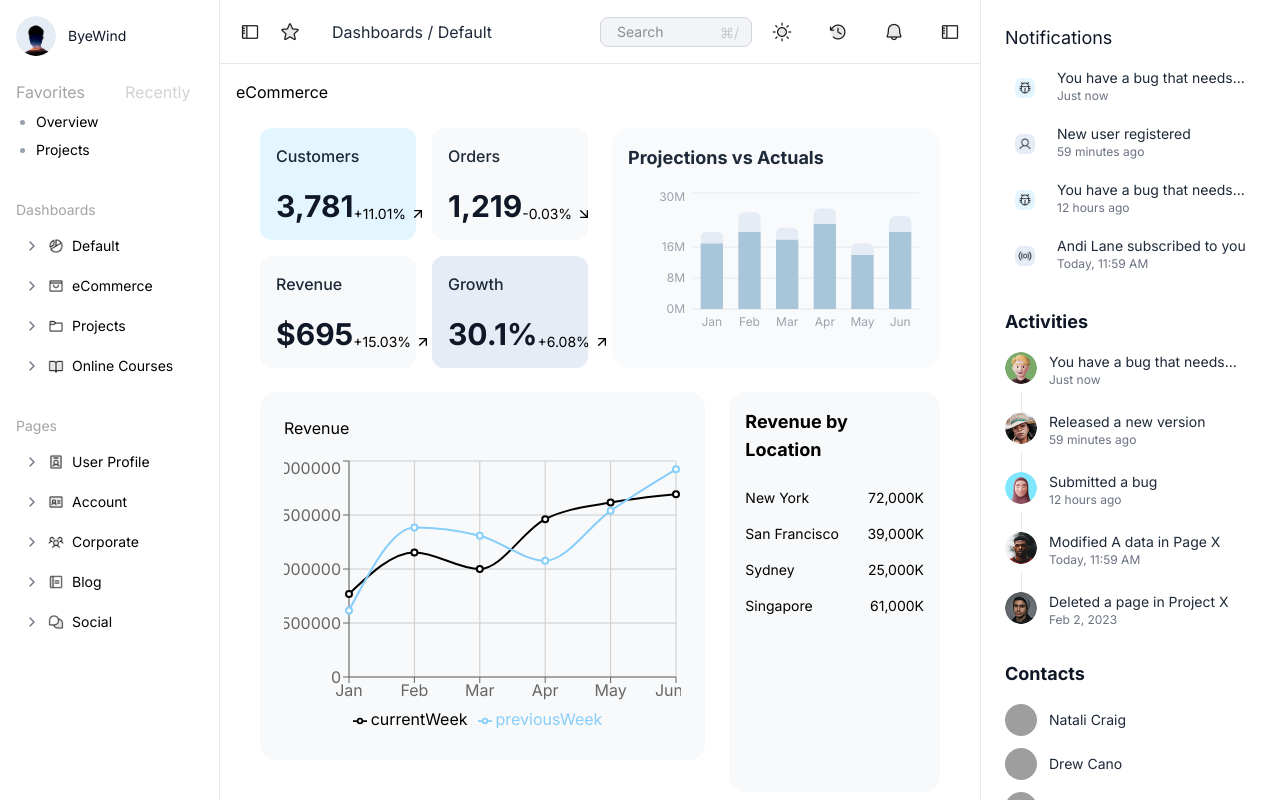
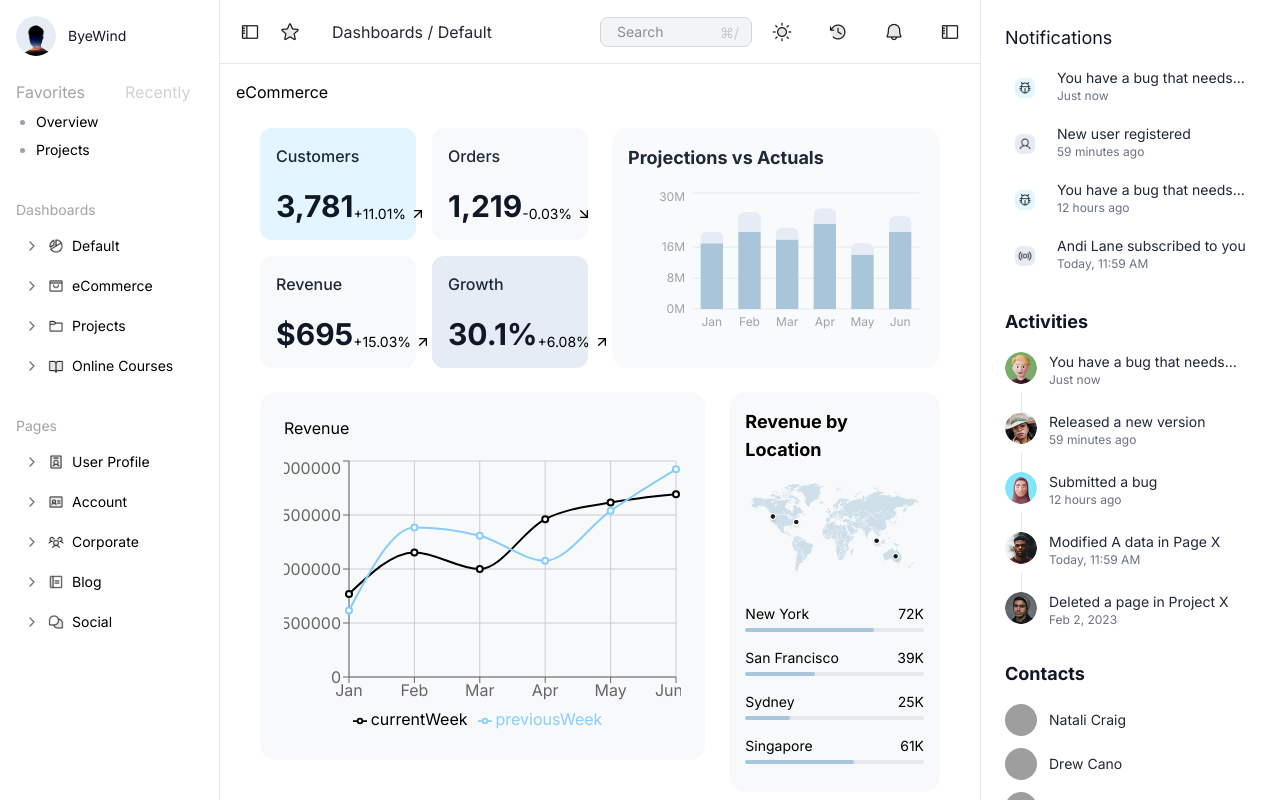
Before and after one commit to sagarsingh1646/Dashboard_Dev_handoff, a React (Vite) app: page /home in a window 1280 px wide. Shown: the top 800 px of the page. Built offline with nearby package versions, Linux system fonts and the light colour scheme; grey boxes are pictures that could not be loaded.

Commit message:
RightBar Toggle functionality added

```diff
--- a/src/App.jsx
+++ b/src/App.jsx
@@ -5,8 +5,10 @@ import OrderList from "./components/layout/orderList";
 import TopBar from "./components/layout/TopBar";
 import { User } from "./data/userData";
 import RightSidebar from "./components/layout/RightSideBar"
+import { useSelector } from "react-redux";
 
 function App() {
+const isOpen = useSelector((state) => state.rightSidebar.isOpen);
   return (
     <Router>
       <div className="flex">
@@ -32,7 +34,9 @@ function App() {
         </div>
 
         {/* Right Sidebar */}
-        <RightSidebar />
+        {isOpen?
+        <RightSidebar/> : <></>
+        }
       </div>
     </Router>
   );
--- a/src/components/dashboard/RevenueByLocationCard.jsx
+++ b/src/components/dashboard/RevenueByLocationCard.jsx
@@ -1,15 +1,50 @@
+import { useSelector } from "react-redux";
+// Light Icons
+import WorldMap from "../../assets/eCommerceAssets/WorldMap.png";
+// Dark Icons
+import WorldMapDark from "../../assets/eCommerceAssetsDark/WorldMapDark.png";
+
 const RevenueByLocationCard = ({ data }) => {
+  const darkMode = useSelector((state) => state.theme.darkMode);
+
+  // Find the maximum value to calculate percentage
+  const maxValue = 100;
+
   return (
-    <div className="bg-[#F7F9FB] h-100 w-70 dark:bg-[#272727] p-4 rounded-2xl ">
-      <h2 className="text-lg font-semibold mb-4 dark:text-white">Revenue by Location</h2>
-      <ul>
-        {data.map((location, index) => (
-          <li key={index} className="flex justify-between py-2 text-sm dark:text-white">
-            <span>{location.city}</span>
-            <span>{location.value.toLocaleString()}K</span>
-          </li>
-        ))}
-      </ul>
+    <div className="bg-[#F7F9FB] h-100 w-70 dark:bg-[#272727] p-4 rounded-2xl">
+      <h2 className="text-lg font-semibold mb-4 dark:text-white">
+        Revenue by Location
+      </h2>
+
+      {/* Map image based on theme */}
+      {!darkMode ? <img src={WorldMap} alt="World Map" /> : <img src={WorldMapDark} alt="World Map Dark" />}
+
+      <div className="pt-6">
+        <ul className="space-y-4">
+          {data.map((location, index) => {
+            // Calculate percentage
+            const percentage = ((location.value / maxValue) * 100).toFixed(2);
+
+            return (
+              <li key={index}>
+                {/* City & Value */}
+                <div className="flex justify-between text-sm dark:text-white mb-1">
+                  <span>{location.city}</span>
+                  <span>{location.value.toLocaleString()}K</span>
+                </div>
+
+                {/* Progress Bar */}
+                <div className="w-full bg-gray-200 dark:bg-gray-700 rounded-full h-1">
+                  <div
+                    className="bg-[#A8C5DB] h-1 rounded-full transition-all duration-500"
+                    style={{ width: `${percentage}%` }}
+                  ></div>
+                </div>
+              </li>
+            );
+          })}
+        </ul>
+      </div>
     </div>
   );
 };
--- a/src/components/layout/LeftSidebar.jsx
+++ b/src/components/layout/LeftSidebar.jsx
@@ -88,7 +88,7 @@ const LeftSidebar = ({ userName="ByeWind", profilePhoto }) => {
                             <li key={childIdx}>
                               <Link
                                 to={child.path}
-                                className={`block px-2 py-1 text-sm rounded-md text-black transition-colors ${
+                                className={`block px-2 py-1 text-sm rounded-md text-black dark:text-white transition-colors ${
                                   location.pathname === child.path
                                     ? "bg-gray-100 dark:bg-[#333333]"
                                     : "hover:bg-gray-100 dark:hover:bg-[#333333]"
--- a/src/components/layout/TopBar.jsx
+++ b/src/components/layout/TopBar.jsx
@@ -17,6 +17,7 @@ import BellIconDark from "../../assets/topBarAssetsDark/BellIconDark.png";
 import DayIconDark from "../../assets/topBarAssetsDark/DayIconDark.png";
 import HistoryIconDark from "../../assets/topBarAssetsDark/HistoryIconDark.png";
 import ShortcutIconDark from "../../assets/topBarAssetsDark/ShortcutIconDark.png";
+import { toggleRightSidebar } from "../../features/rightSideBarSlice";
 
 const TopBar = ({ path = "Dashboards / Default" }) => {
   const dispatch = useDispatch();
@@ -36,7 +37,7 @@ const TopBar = ({ path = "Dashboards / Default" }) => {
     <div className="flex justify-between h-16 border-b border-gray-200 dark:border-gray-700 bg-white dark:bg-[#1C1C1C]">
       {/* Left side */}
       <div className="flex pl-4 gap-3">
-        <button>
+        <button className="">
           {!darkMode ? (
             <img className="w-7 h-7" src={SlideBarIcon} />
           ) : (
@@ -79,7 +80,7 @@ const TopBar = ({ path = "Dashboards / Default" }) => {
         </div>
 
         {/* Day / Night toggle button */}
-        <button onClick={() => dispatch(toggleDarkMode())}>
+        <button className="cursor-pointer" onClick={() => dispatch(toggleDarkMode())}>
           {!darkMode ? (
             <img className="w-7 h-7" src={DayIcon} alt="Toggle Dark Mode" />
           ) : (
@@ -101,7 +102,7 @@ const TopBar = ({ path = "Dashboards / Default" }) => {
             <img className="ml-3 h-7" src={BellIconDark} />
           )}
         </button>
-        <button>
+        <button className="cursor-pointer" onClick={() => dispatch(toggleRightSidebar())}>
           {!darkMode ? (
             <img className="ml-3 h-7" src={SlideBarIcon} />
           ) : (
--- a/src/data/eCommerceData.js
+++ b/src/data/eCommerceData.js
@@ -35,10 +35,10 @@ export const revenueGraphData = [
 ];
 
 export const revenueByLocationData = [
-  { city: "New York", value: 72000 },
-  { city: "San Francisco", value: 39000 },
-  { city: "Sydney", value: 25000 },
-  { city: "Singapore", value: 61000 },
+  { city: "New York", value: 72 },
+  { city: "San Francisco", value: 39 },
+  { city: "Sydney", value: 25 },
+  { city: "Singapore", value: 61 },
 ];
 
 export const topSellingProductsData = [
--- /dev/null
+++ b/src/features/rightSideBarSlice.js
@@ -0,0 +1,27 @@
+import { createSlice } from "@reduxjs/toolkit";
+
+const initialState = {
+  isOpen: true, // default: sidebar is open
+};
+
+const rightSidebarSlice = createSlice({
+  name: "rightSidebar",
+  initialState,
+  reducers: {
+    toggleRightSidebar: (state) => {
+        console.log("RightSideBar open", state.isOpen)
+      state.isOpen = !state.isOpen;
+    },
+    openRightSidebar: (state) => {
+      state.isOpen = true;
+    },
+    closeRightSidebar: (state) => {
+      state.isOpen = false;
+    },
+  },
+});
+
+export const { toggleRightSidebar, openRightSidebar, closeRightSidebar } =
+  rightSidebarSlice.actions;
+
+export default rightSidebarSlice.reducer;
--- a/src/store/store.js
+++ b/src/store/store.js
@@ -1,9 +1,10 @@
 import { configureStore } from "@reduxjs/toolkit";
 import themeReducer from "../features/themeSlice";
+import rightSideBarReducer from "../features/rightSideBarSlice";
 
 export const store = configureStore({
   reducer: {
     theme: themeReducer, // dark mode state
-    // you can add more reducers here in future
+    rightSidebar: rightSideBarReducer,
   },
 });
```
Also changed, not shown: src/assets/eCommerceAssets/WorldMap.png (added), src/assets/eCommerceAssetsDark/WorldMapDark.png (added).
